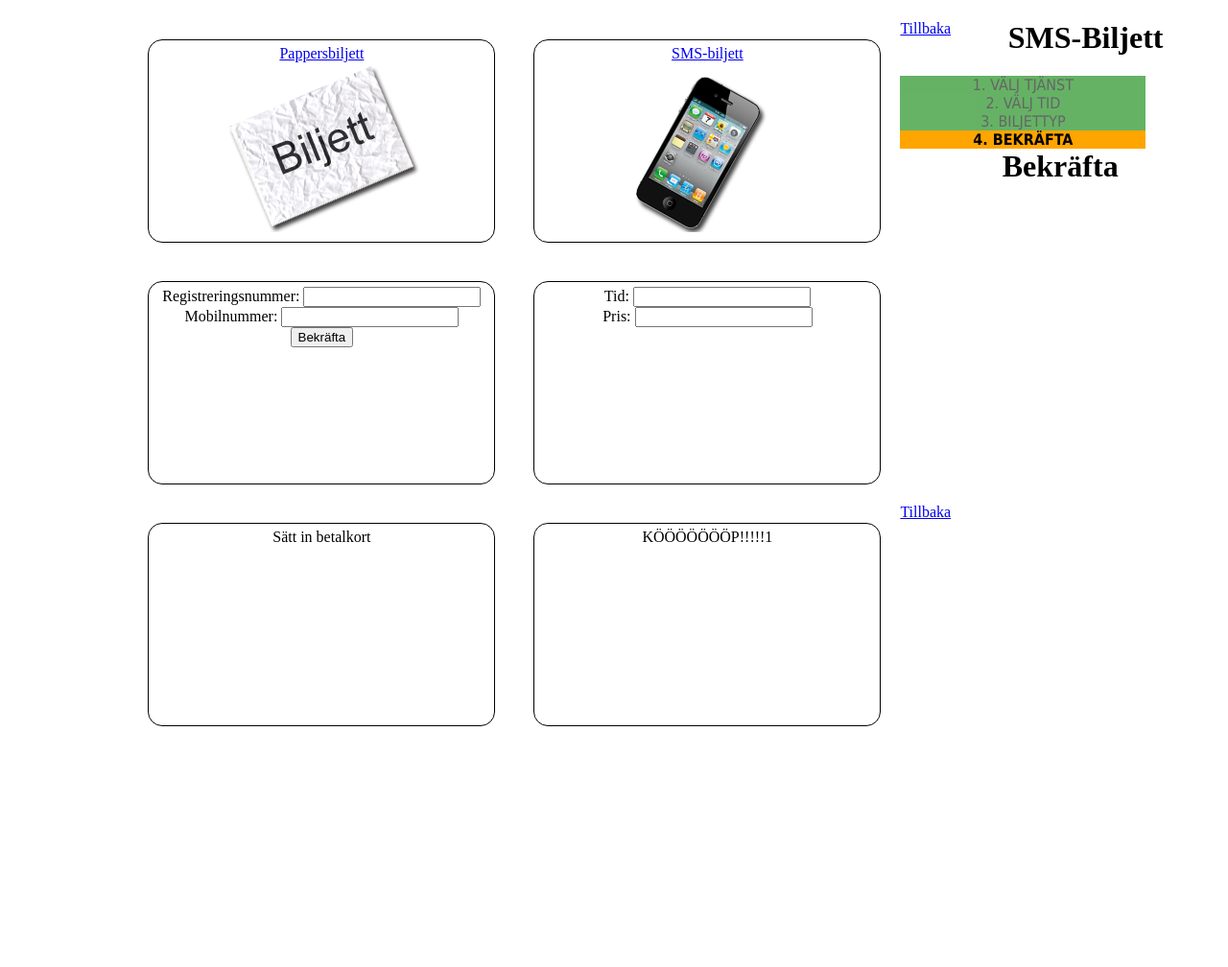
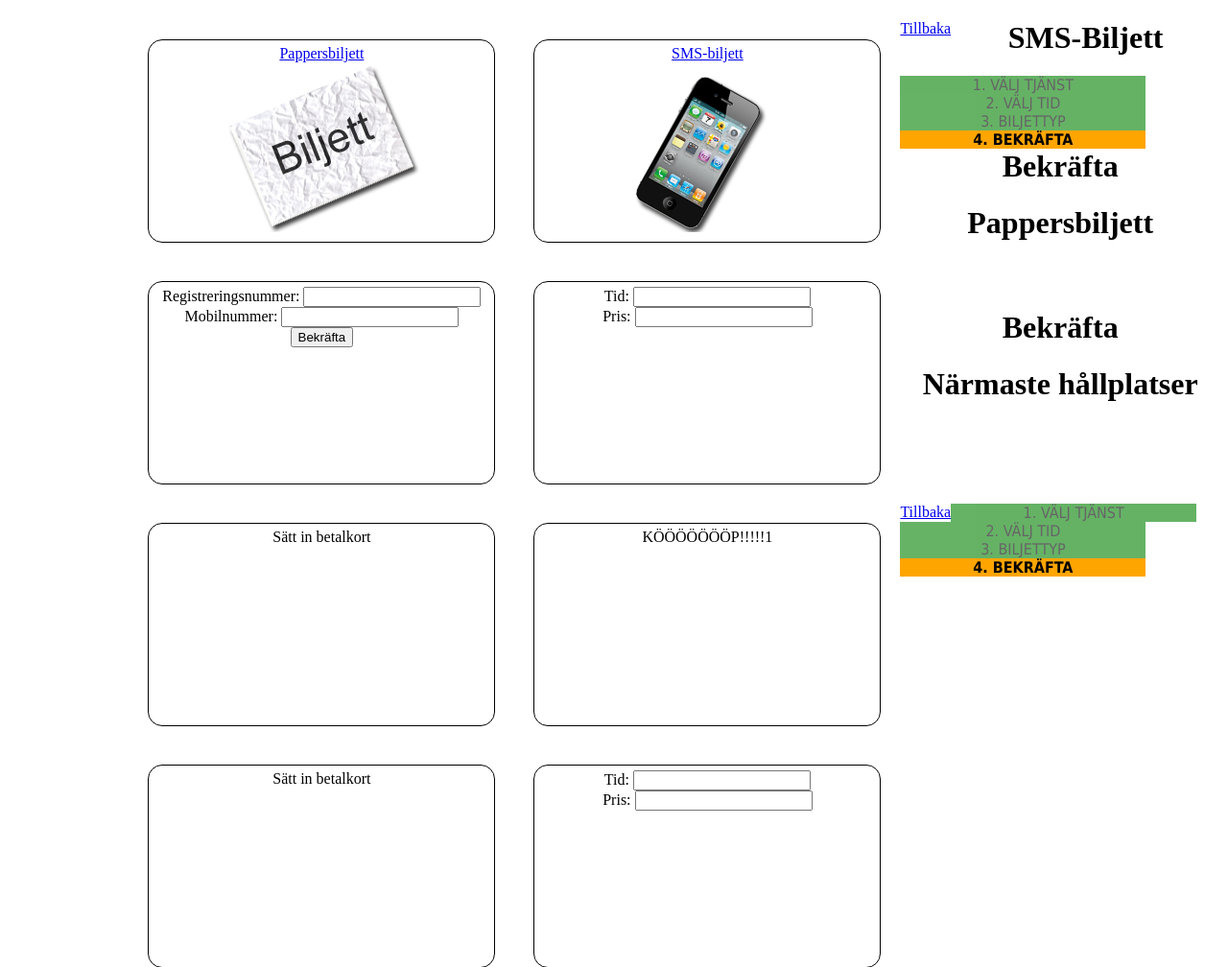
Before and after one commit to ivarsson/Parkera, a PHP site: page / in a window 1280 px wide. Shown: the part 1395-2403 px from the top of the page at 96% size. Before the commit the page ends 2152 px from the top, so only its background shows below. Run offline with PHP 8.4, Linux system fonts and the light colour scheme; some libraries are stand-ins or nearby versions.

Commit message:
paper and trans

```diff
--- /dev/null
+++ b/confirmPaper.php
@@ -0,0 +1,39 @@
+<div data-role="header" data-theme="a">
+	<h1>Pappersbiljett</h1>
+</div>
+
+<div id="progressBar">
+	<span class="done">1. Välj tjänst</span>
+	<span class="done">2. Välj tid</span>
+	<span class="done">3. Biljettyp</span>
+	<span class="active">4. Bekräfta</span>
+</div>
+
+<div id="main">
+	<h1>Bekräfta</h1>
+
+	<div class="button" data-role="button">
+		Sätt in betalkort
+	</div>
+
+	<div class="button">
+		<label for="time">Tid: </label>
+		<input type="text" name="time" id="time" />
+		<br />
+		<label for="price">Pris: </label>
+		<input type="text" name="price" id="price" />
+	</div>
+
+	<div class="button" data-role="button">
+		KÖÖÖÖÖÖÖP!!!!!1
+	</div>
+
+
+
+</div>
+
+<div data-role="footer" data-theme="a">
+	<p>
+		<a class="back" href="#ticket" data-role="button" data-inline="true" data-icon="back">Tillbaka</a>
+	</p>
+</div>
--- a/index.php
+++ b/index.php
@@ -96,6 +96,16 @@
 		<?php include 'confirmMobile.php'; ?>
 	</div>
 
+	<!--Confirm paper-->
+	<div data-role="page" id="confirmPaper">
+		<?php include 'confirmPaper.php'; ?>
+	</div>
+
+	<!--Public transport-->
+	<div data-role="page" id="publicTrans">
+		<?php include 'publicTrans.php'; ?>
+	</div>
+
 </body>
 
 </html>
--- /dev/null
+++ b/publicTrans.php
@@ -0,0 +1,11 @@
+<div data-role="header" data-theme="a">
+	<h1>Närmaste hållplatser</h1>
+</div>
+
+<iframe src="http://lindholmen.heroku.com/" width="100%" height="100%"></iframe>
+
+<div data-role="footer" data-theme="a">
+	<p>
+		<a class="back" onClick="window.location.reload()" href="#start" data-role="button" data-inline="true" data-icon="back">Tillbaka</a>
+	</p>
+</div>
--- a/ticket.php
+++ b/ticket.php
@@ -12,7 +12,7 @@
 <div id="main">
 		<h1>Tryck på det biljettalternativ du önskar</h1>
 
-	<a href="#confirmPaper" class="button" style="background-image:url('images/paperTicket.png'); repeat:none;" onClick="window.location.reload()" data-role="button">Pappersbiljett</a>
+	<a href="#confirmPaper" class="button" style="background-image:url('images/paperTicket.png'); repeat:none;"  data-role="button">Pappersbiljett</a>
 		<a href="#confirmMobile" class="button" style="background-image:url('images/smsTicket.png'); repeat:none;" data-role="button">SMS-biljett</a>
 
 </div>
```
